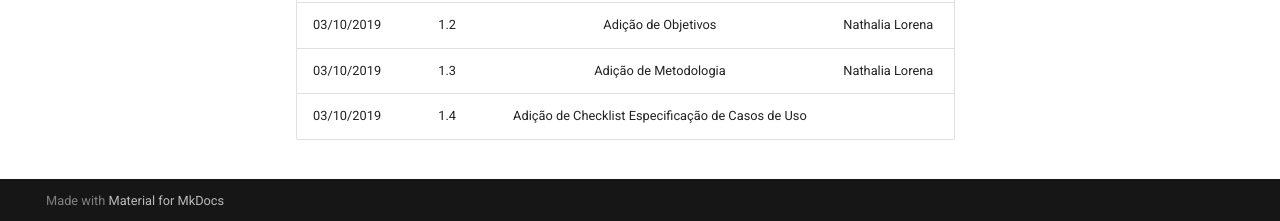
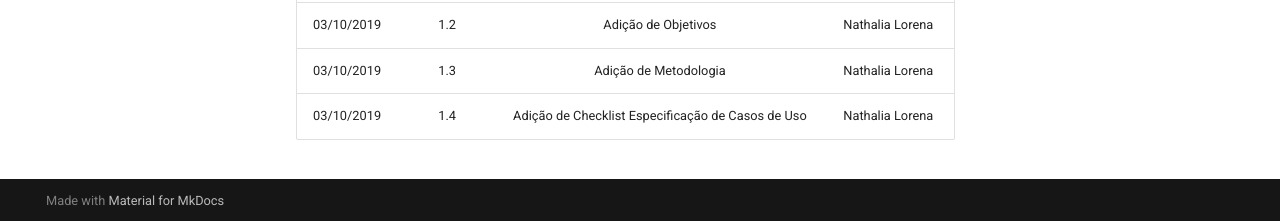
Before and after one commit to Wictorgirardi/2019.2-Shazam, an MkDocs documentation site: the page built from docs/analise/diagramas_casos_uso.md, in a window 1280 px wide and 900 px high, scrolled down 1866 px. Shown: the part 676-897 px from the top of the window. Built offline with MkDocs 1.6.1 and Material for MkDocs 9.7.7, drawn with Linux system fonts in a browser that asks for light colours; comment, search, counter and statistics services are not loaded.

Commit message:
Corrections in the use case specification document

```diff
--- a/docs/analise/diagramas_casos_uso.md
+++ b/docs/analise/diagramas_casos_uso.md
@@ -67,4 +67,4 @@ Para a inspeção dos casos de uso será utilizada uma metodologia em que cada c
 | 03/10/2019 | 1.1 | Adição de Introdução | Nathalia Lorena |
 | 03/10/2019 | 1.2 | Adição de Objetivos | Nathalia Lorena |
 | 03/10/2019 | 1.3 | Adição de Metodologia| Nathalia Lorena |
-| 03/10/2019 | 1.4 | Adição de Checklist Especificação de Casos de Uso |
+| 03/10/2019 | 1.4 | Adição de Checklist Especificação de Casos de Uso |Nathalia Lorena|
```
